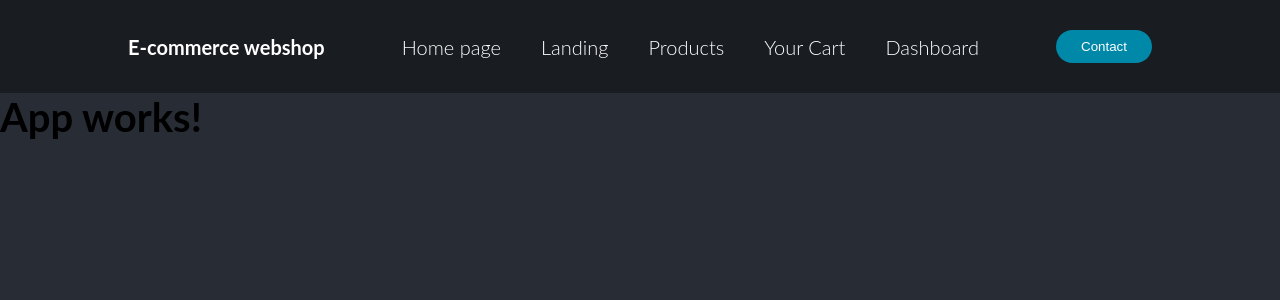
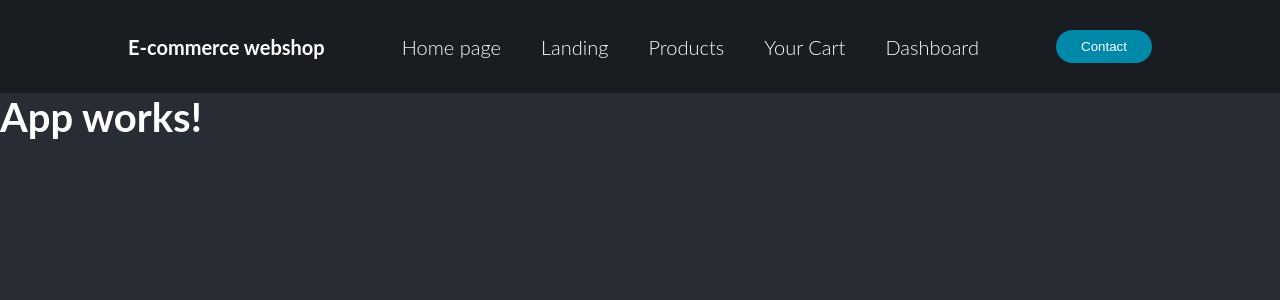
Before and after one commit to patrykmysiorski/e-commerce-webshop, a React (Create React App) app: page / in a window 1280 px wide. Shown: the top 300 px of the page. Built offline with nearby package versions, Linux system fonts and the light colour scheme.

Commit message:
add white font

```diff
--- a/src/components/App.tsx
+++ b/src/components/App.tsx
@@ -1,7 +1,8 @@
 import React from 'react';
+import '../css/standardFont.css'
 
 const App: React.FC = () =>
-    <div className="App">
+    <div className="App font-white">
       <h1>App works!</h1>
     </div>
 
```
